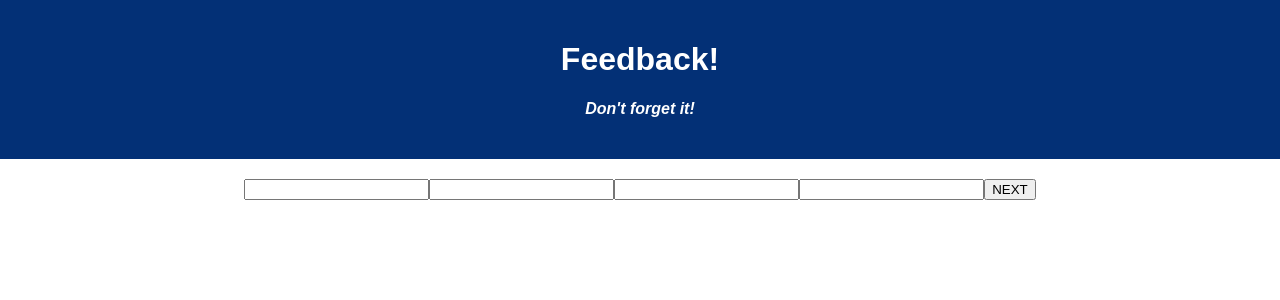
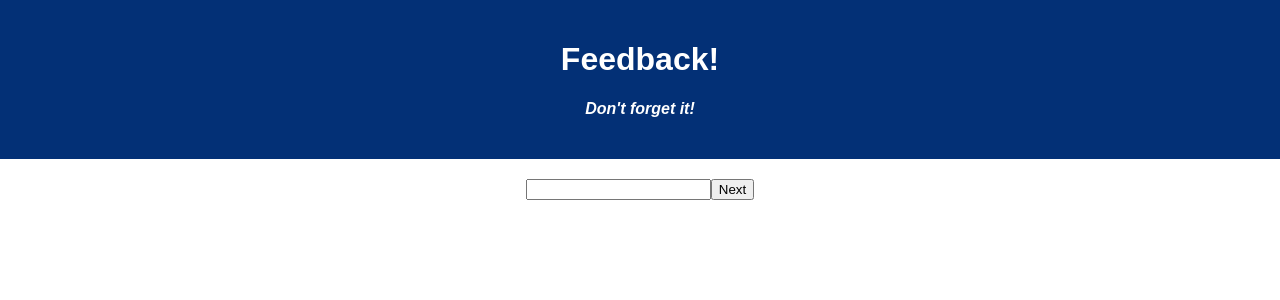
Before and after one commit to FarmerCooper/weekend-redux-feedback-loop, a React (Create React App) app: page /#/ in a window 1280 px wide. Shown: the top 300 px of the page. Built offline with nearby package versions, Linux system fonts and the light colour scheme; no server answers.

Commit message:
add routes to each feedback question in new url, add corresponding buttons

```diff
--- a/src/components/FeedbackForm/FeedbackForm.jsx
+++ b/src/components/FeedbackForm/FeedbackForm.jsx
@@ -1,12 +1,20 @@
-import axios from 'axios';
-import {useState} from 'react';
-import {useDispatch} from 'react-redux';
+import axios from "axios";
+import { useState } from "react";
+import { useDispatch } from "react-redux";
+import { HashRouter as Router, Route, useHistory } from "react-router-dom";
 
 function FeedbackForm() {
+  let [feedback, setFeedback] = useState({
+    feeling: "",
+    understanding: "",
+    support: "",
+    comments: "",
+  });
 
-    let [feedback, setFeedback] = useState({feeling: '', understanding: '', support: '', comments: ''});
+  let buttonOne = document.getElementsByClassName('feeling')
 
   const dispatch = useDispatch();
+  const history = useHistory();
 
   // These will change a specific input
   // While keeping the rest of the state the same
@@ -15,54 +23,75 @@ function FeedbackForm() {
       ...feedback,
       feeling: event.target.value,
     });
-    }
+
+  };
 
   const handleUnderInput = (event) => {
     setFeedback({
       ...feedback,
       understanding: event.target.value,
     });
-    }
+
+  };
 
   const handleSupportInput = (event) => {
     setFeedback({
       ...feedback,
       support: event.target.value,
     });
-    }
+
+  };
 
   const handleCommentsInput = (event) => {
     setFeedback({
       ...feedback,
       comments: event.target.value,
     });
+
+  };
+
+  // These functions will send users to the next page
+  const handleNextTwo = (event) => {
+    history.push('/2')
   }
+  const handleNextThree = (event) => {
+    history.push('/3')
+  }
+  const handleNextFour = (event) => {
+    history.push('/4')
+  }
+
 
   // POST data to the DB
   const handleSubmit = (event) => {
-        console.log('in handleSubmit');
+    console.log("in handleSubmit");
 
     event.preventDefault();
 
-        axios.post('/form', feedback)
+    axios
+      .post("/form", feedback)
       .then((response) => {
-                console.log(response)
+        console.log(response);
         dispatch({
-                    type: 'ADD_FEEDBACK',
+          type: "ADD_FEEDBACK",
           payload: feedback,
-                })
+        });
       })
       .catch((error) => {
-                console.log('Error in POST /form', error);
-            })
+        console.log("Error in POST /form", error);
+      });
 
     // CLEAR Input fields
-            setFeedback({feeling: '', understanding: '', support: '', comments: ''});
+    setFeedback({ feeling: "", understanding: "", support: "", comments: "" });
 
-    }
+    // Send user to the review page
+    history.push('/5')
+  };
 
   return (
+    <Router>
       <form onSubmit={handleSubmit}>
+        <Route path="/" exact>
           <label>
             <input
               placeholder=""
@@ -70,6 +99,9 @@ function FeedbackForm() {
               value={feedback.feeling}
             />
           </label>
+          <button onClick={handleNextTwo} type="button">Next</button>
+        </Route>
+        <Route path="/2" exact>
           <label>
             <input
               placeholder=""
@@ -77,6 +109,9 @@ function FeedbackForm() {
               value={feedback.understanding}
             />
           </label>
+          <button onClick={handleNextThree} type="button">Next</button>
+        </Route>
+        <Route path="/3" exact>
           <label>
             <input
               placeholder=""
@@ -84,6 +119,9 @@ function FeedbackForm() {
               value={feedback.support}
             />
           </label>
+          <button onClick={handleNextFour} type="button">Next</button>
+        </Route>
+        <Route path="/4" exact>
           <label>
             <input
               placeholder=""
@@ -92,7 +130,9 @@ function FeedbackForm() {
             />
           </label>
           <button type="submit">NEXT</button>
+        </Route>
       </form>
+    </Router>
   );
 }
 
```
Lines whose indentation alone changed are shown as unchanged.
